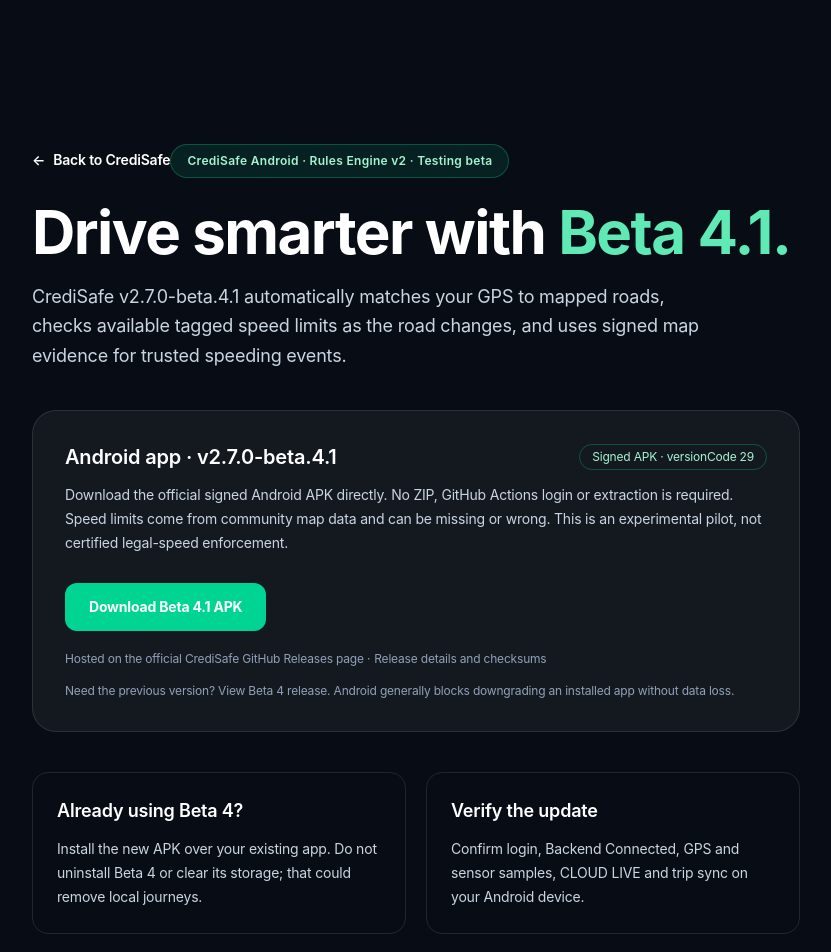
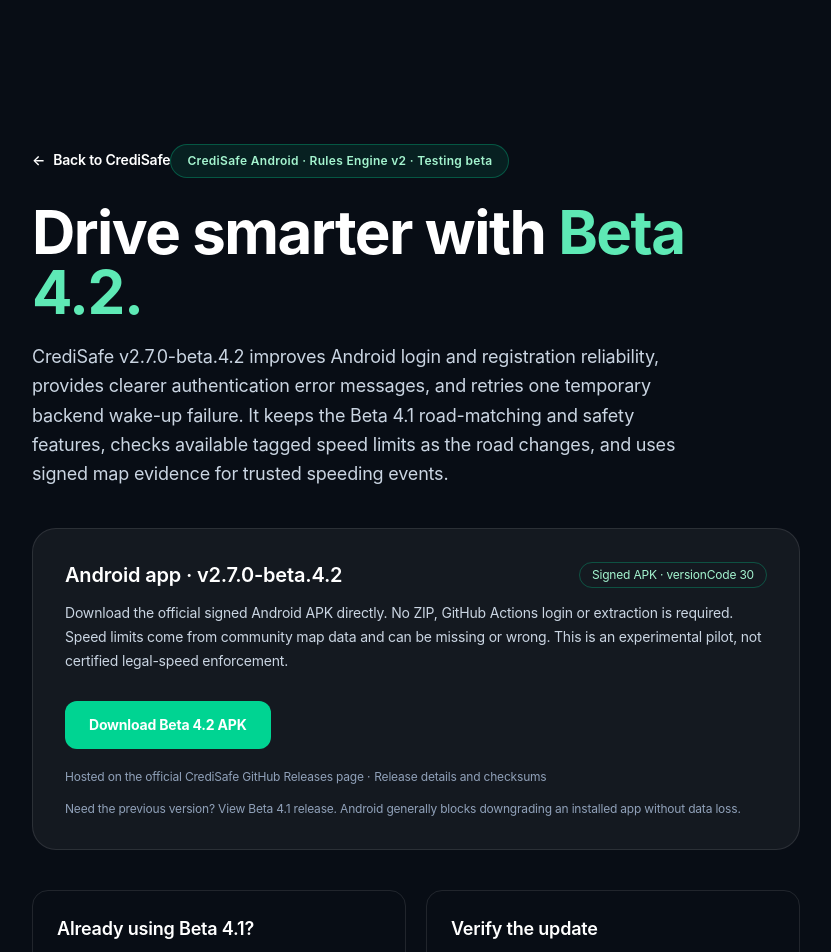
Before and after one commit to 18-monarch/CrediSafe, a Next.js app: page /download/android in a window 1280 px wide. Shown: the top 952 px of the page, without its empty margins (224-1055 px from the left). Built offline with nearby package versions, Linux system fonts and the light colour scheme.

Commit message:
site(android): publish Beta 4.2 authentication hotfix download
Update Android download links and installation guidance to the signed Beta 4.2 authentication reliability hotfix.

```diff
--- a/app/download/android/page.tsx
+++ b/app/download/android/page.tsx
@@ -1,14 +1,14 @@
 import type { Metadata } from "next";
 
 export const metadata: Metadata = {
-  title: "Download CrediSafe Android Beta 4.1",
-  description: "Download the official signed CrediSafe v2.7.0-beta.4.1 Android APK directly.",
+  title: "Download CrediSafe Android Beta 4.2",
+  description: "Download the official signed CrediSafe v2.7.0-beta.4.2 Android APK directly.",
 };
 
 const APK_URL =
-  "https://github.com/18-monarch/CrediSafeAndroid/releases/download/v2.7.0-beta.4.1/CrediSafe-2.7.0-beta.4.1.apk";
+  "https://github.com/18-monarch/CrediSafeAndroid/releases/download/v2.7.0-beta.4.2/CrediSafe-2.7.0-beta.4.2.apk";
 const RELEASE_URL =
-  "https://github.com/18-monarch/CrediSafeAndroid/releases/tag/v2.7.0-beta.4.1";
+  "https://github.com/18-monarch/CrediSafeAndroid/releases/tag/v2.7.0-beta.4.2";
 const VERIFIED_RUN =
   "https://github.com/18-monarch/CrediSafeAndroid/actions";
 
@@ -24,19 +24,19 @@
           CrediSafe Android · Rules Engine v2 · Testing beta
         </div>
         <h1 className="mt-6 text-4xl font-bold tracking-tight sm:text-6xl">
-          Drive smarter with <span className="text-emerald-300">Beta 4.1.</span>
+          Drive smarter with <span className="text-emerald-300">Beta 4.2.</span>
         </h1>
         <p className="mt-5 max-w-2xl text-lg leading-relaxed text-slate-300">
-          CrediSafe v2.7.0-beta.4.1 automatically matches your GPS to mapped roads,
+          CrediSafe v2.7.0-beta.4.2 improves Android login and registration reliability, provides clearer authentication error messages, and retries one temporary backend wake-up failure. It keeps the Beta 4.1 road-matching and safety features,
           checks available tagged speed limits as the road changes, and uses
           signed map evidence for trusted speeding events.
         </p>
 
         <section className="mt-10 rounded-3xl border border-white/10 bg-white/[0.05] p-6 sm:p-8" aria-labelledby="download-heading">
           <div className="flex flex-wrap items-center justify-between gap-3">
-            <h2 id="download-heading" className="text-xl font-semibold">Android app · v2.7.0-beta.4.1</h2>
+            <h2 id="download-heading" className="text-xl font-semibold">Android app · v2.7.0-beta.4.2</h2>
             <span className="rounded-full border border-emerald-400/30 px-3 py-1 text-xs text-emerald-200">
-              Signed APK · versionCode 29
+              Signed APK · versionCode 30
             </span>
           </div>
           <p className="mt-3 text-sm leading-6 text-slate-300">
@@ -47,9 +47,9 @@
           <a
             href={APK_URL}
             className="mt-7 inline-flex min-h-12 w-full items-center justify-center rounded-xl bg-emerald-400 px-6 py-3 text-center text-sm font-bold text-slate-950 transition hover:bg-emerald-300 sm:w-auto"
-            aria-label="Download CrediSafe v2.7.0-beta.4.1 signed APK"
+            aria-label="Download CrediSafe v2.7.0-beta.4.2 signed APK"
           >
-            Download Beta 4.1 APK
+            Download Beta 4.2 APK
           </a>
           <p className="mt-5 text-xs text-slate-400">
             Hosted on the official CrediSafe GitHub Releases page ·
@@ -60,9 +60,9 @@
           <p className="mt-4 text-xs text-slate-400">
             Need the previous version?{" "}
             <a className="underline underline-offset-4 hover:text-white"
-               href="https://github.com/18-monarch/CrediSafeAndroid/releases/tag/v2.7.0-beta.4"
+               href="https://github.com/18-monarch/CrediSafeAndroid/releases/tag/v2.7.0-beta.4.1"
                target="_blank" rel="noopener noreferrer">
-              View Beta 4 release
+              View Beta 4.1 release
             </a>
             . Android generally blocks downgrading an installed app without data loss.
           </p>
@@ -70,10 +70,10 @@
 
         <section className="mt-10 grid gap-5 sm:grid-cols-2">
           <div className="rounded-2xl border border-white/10 p-6">
-            <h2 className="text-lg font-semibold">Already using Beta 4?</h2>
+            <h2 className="text-lg font-semibold">Already using Beta 4.1?</h2>
             <p className="mt-3 text-sm leading-6 text-slate-300">
               Install the new APK over your existing app. Do not uninstall
-              Beta 4 or clear its storage; that could remove local journeys.
+              Beta 4.1 or clear its storage; that could remove local journeys.
             </p>
           </div>
           <div className="rounded-2xl border border-white/10 p-6">
@@ -90,7 +90,7 @@
           <a href={VERIFIED_RUN} target="_blank" rel="noopener noreferrer" className="underline underline-offset-4 hover:text-white">
             GitHub Actions build history
           </a>
-          . Beta 4.1 is an early test build with unvalidated driving-risk accuracy.
+          . Beta 4.2 is an early test build; authentication flow improvements do not certify driving-risk accuracy.
           If the new version fails to open or sync, please contact the project team;
           do not uninstall or downgrade over the existing app without preserving data.
         </p>
```
